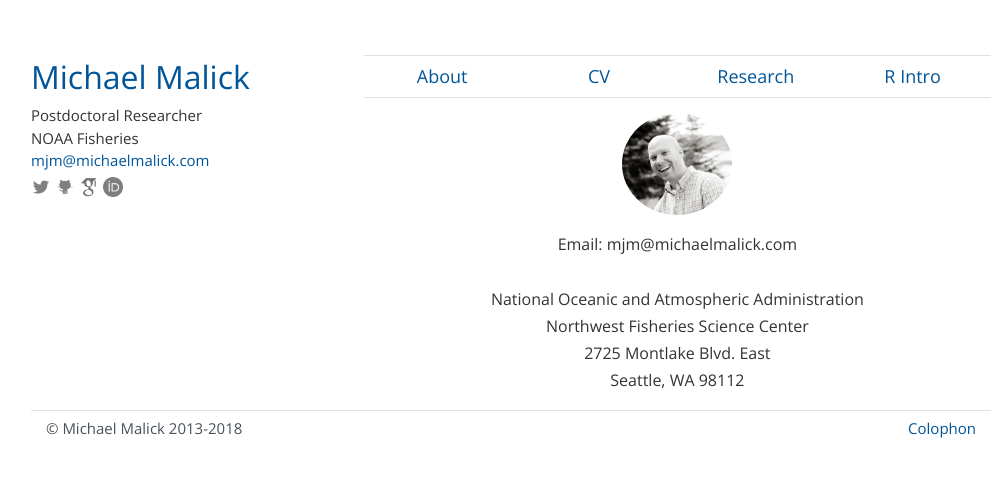
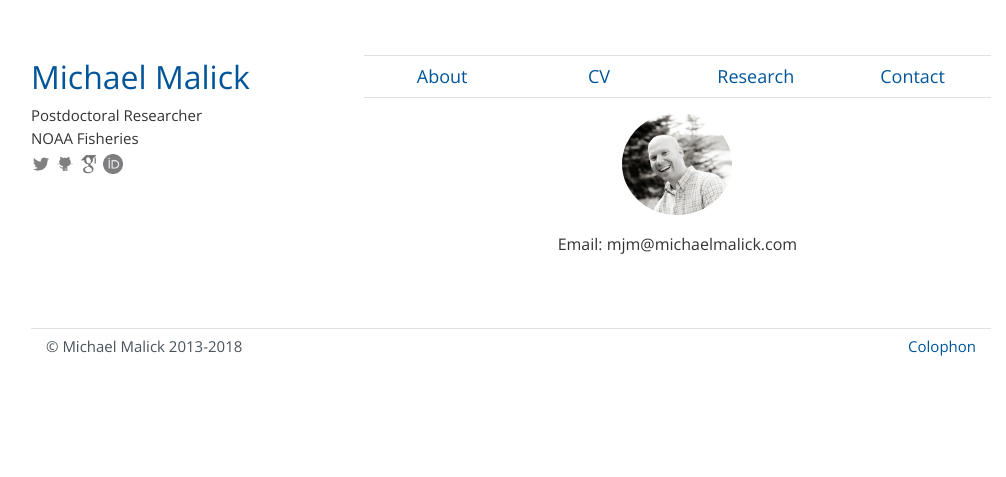
Before and after one commit to michaelmalick/michaelmalick.github.io, a Jekyll site: the page built from contact.md, in a window 1280 px wide. Shown: the top 477 px of the page, without its empty margins (129-1135 px from the left). Built offline with Jekyll 4.4.1, drawn with Linux system fonts in a browser that asks for light colours.

Commit message:
Add contacts to top navigation bar (rm r-intro)

```diff
--- a/_includes/sidebar.html
+++ b/_includes/sidebar.html
@@ -4,8 +4,8 @@
   </br>
   NOAA Fisheries
   </br>
-  <a href="mailto:mjm@michaelmalick.com">mjm@michaelmalick.com</a>
-  </br>
+  <!-- <a href="mailto:mjm@michaelmalick.com">mjm@michaelmalick.com</a> -->
+  <!-- </br> -->
   <a href="https://twitter.com/michaelmalick">
     <img class="img_sidelink" src="/assets/images/tw-grey.png" alt="Twtr"/></a>
   <a href="https://github.com/michaelmalick">
--- a/_includes/topbar.html
+++ b/_includes/topbar.html
@@ -4,7 +4,8 @@
       <td><a href="/">About</a></td>
       <td><a href="/cv">CV</a></td>
       <td><a href="/category/research">Research</a></td>
-      <td><a href="/r-intro">R Intro</a></td>
+      <!-- <td><a href="/r-intro">R Intro</a></td> -->
+      <td><a href="/contact">Contact</a></td>
     </tr>
   </table>
 </div>
--- a/contact.md
+++ b/contact.md
@@ -8,10 +8,8 @@
  alt="Michael Malick"/>
 
 <div class="center_text">
-Email: mjm@michaelmalick.com<br>
+Email: mjm@michaelmalick.com
 <br>
-National Oceanic and Atmospheric Administration <br>
-Northwest Fisheries Science Center<br>
-2725 Montlake Blvd. East<br>
-Seattle, WA 98112
+<br>
+<br>
 <div/>
```
